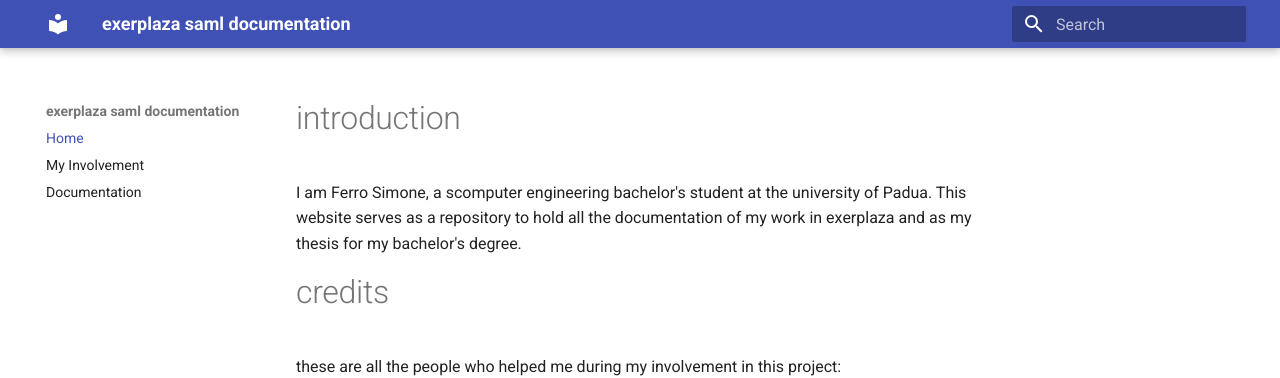
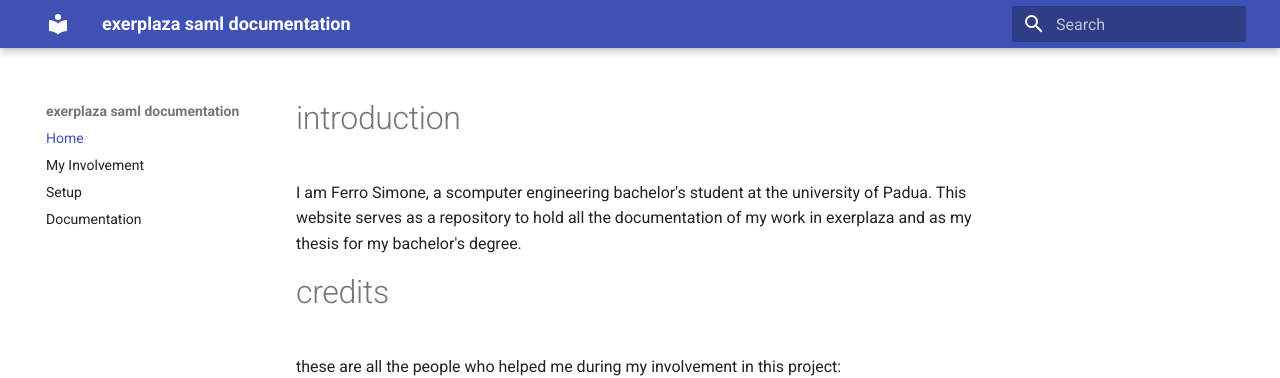
Before and after one commit to acquanaturaleminerale/acquanaturaleminerale.github.io, an MkDocs documentation site: the page built from docs/index.md, in a window 1280 px wide. Shown: the top 378 px of the page. Built offline with MkDocs 1.6.1 and Material for MkDocs 9.7.7, drawn with Linux system fonts in a browser that asks for light colours.

Commit message:
Update mkdocs.yml

```diff
--- a/mkdocs.yml
+++ b/mkdocs.yml
@@ -9,4 +9,5 @@ theme:
 nav:
   - Home: index.md
   - My Involvement: involvement.md
+  - Setup: setup.md
   - Documentation: documentation.md
```
